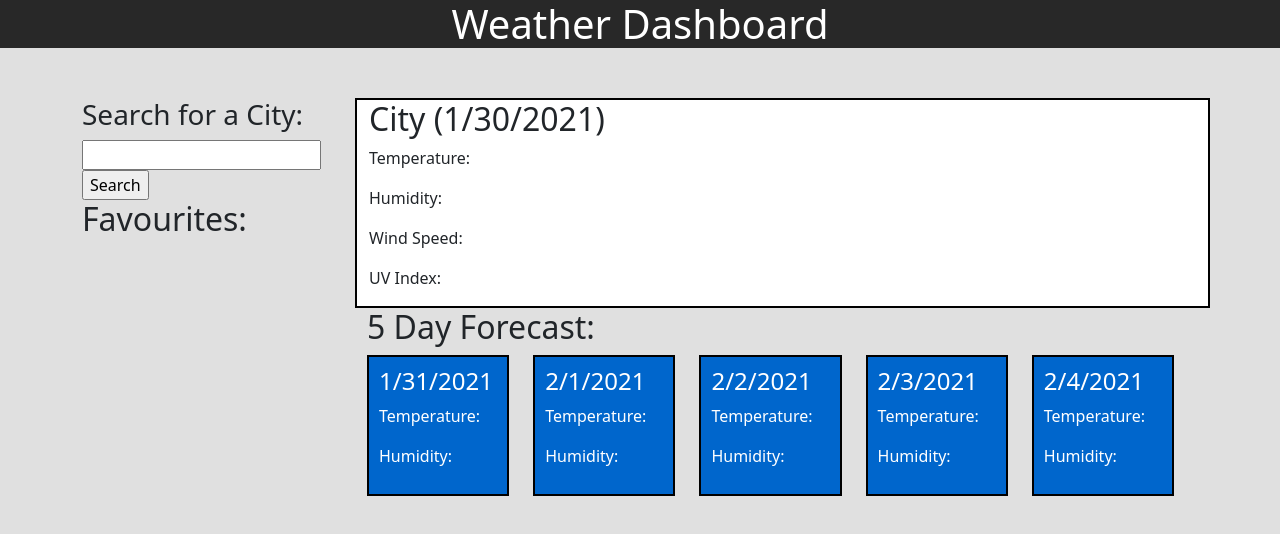
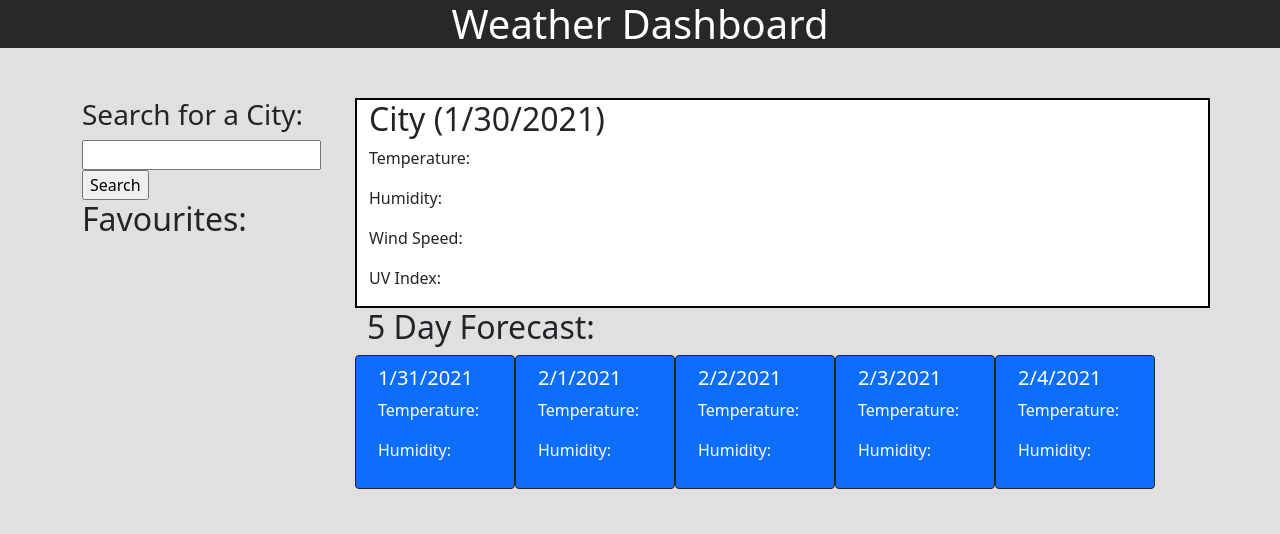
Before and after one commit to Jonathan-OConnor/Weather-Dashboard, a plain HTML site: page index.html in a window 1280 px wide. Drawn offline with nearby package versions, Linux system fonts and the light colour scheme.

Commit message:
updated forecast to use bootstrap cards

```diff
--- a/index.html
+++ b/index.html
@@ -16,7 +16,7 @@
     </header>
     <div class="container">
         <div class="row">
-            <div class="col col-sm-12 col-lg-3 side-bar">
+            <div class="col-12 col-lg-3 side-bar">
                 <h3>Search for a City:</h3>
                 <form onsubmit="citySearch(event)">
                     <input type="text" id="city">
@@ -26,7 +26,7 @@
                     <h2>Favourites:</h2>
                 </div>
             </div>
-            <div class="col col-sm-12 col-lg-9">
+            <div class="col-12 col-lg-9">
                 <div class="row info-row" id="info-row">
                     <div class="col">
                         <h2 id="current-data">City</h2>
@@ -41,37 +41,37 @@
                 <div class="row forecast-row" id="forecast-row">
                     <h2>5 Day Forecast: </h2>
                     <div class="row">
-                        <div class="col" id="day-1">
+                        <div class="card bg-primary border-dark" style="width: 10rem" id="day-1">
                             <div class="forecast-day">
-                                <h4 id="day-1-date"></h4>
+                                <h5 id="day-1-date"></h5>
                                 <p id="day-1-temp">Temperature:</p>
                                 <p id="day-1-humidity">Humidity:</p>
                             </div>
                         </div>
-                        <div class="col" id="day-2">
+                        <div class="card bg-primary border-dark" style="width: 10rem" id="day-2">
                             <div class="forecast-day">
-                                <h4 id="day-2-date"></h4>
+                                <h5 id="day-2-date"></h5>
                                 <p id="day-2-temp">Temperature:</p>
                                 <p id="day-2-humidity">Humidity:</p>
                             </div>
                         </div>
-                        <div class="col " id="day-3">
+                        <div class="card bg-primary border-dark" style="width: 10rem" id="day-3">
                             <div class="forecast-day">
-                                <h4 id="day-3-date"></h4>
+                                <h5 id="day-3-date"></h5>
                                 <p id="day-3-temp">Temperature:</p>
                                 <p id="day-3-humidity">Humidity:</p>
                             </div>
                         </div>
-                        <div class="col " id="day-4">
+                        <div class="card bg-primary border-dark" style="width: 10rem" id="day-4">
                             <div class="forecast-day">
-                                <h4 id="day-4-date"></h4>
+                                <h5 id="day-4-date"></h5>
                                 <p id="day-4-temp">Temperature:</p>
                                 <p id="day-4-humidity">Humidity:</p>
                             </div>
                         </div>
-                        <div class="col " id="day-5">
+                        <div class="card bg-primary border-dark" style="width: 10rem" id="day-5">
                             <div class="forecast-day">
-                                <h4 id="day-5-date"></h4>
+                                <h5 id="day-5-date"></h5>
                                 <p id="day-5-temp">Temperature:</p>
                                 <p id="day-5-humidity">Humidity:</p>
                             </div>
--- a/styles.css
+++ b/styles.css
@@ -11,10 +11,9 @@ header{
 }
 
 .forecast-day{
-    background-color: 	#0066CC ;
     color: white;
     padding: 10px;
-    border: 2px solid black;
+    min-height: 100%;
 }
 .side-bar{
     padding-right: 50px;
```
